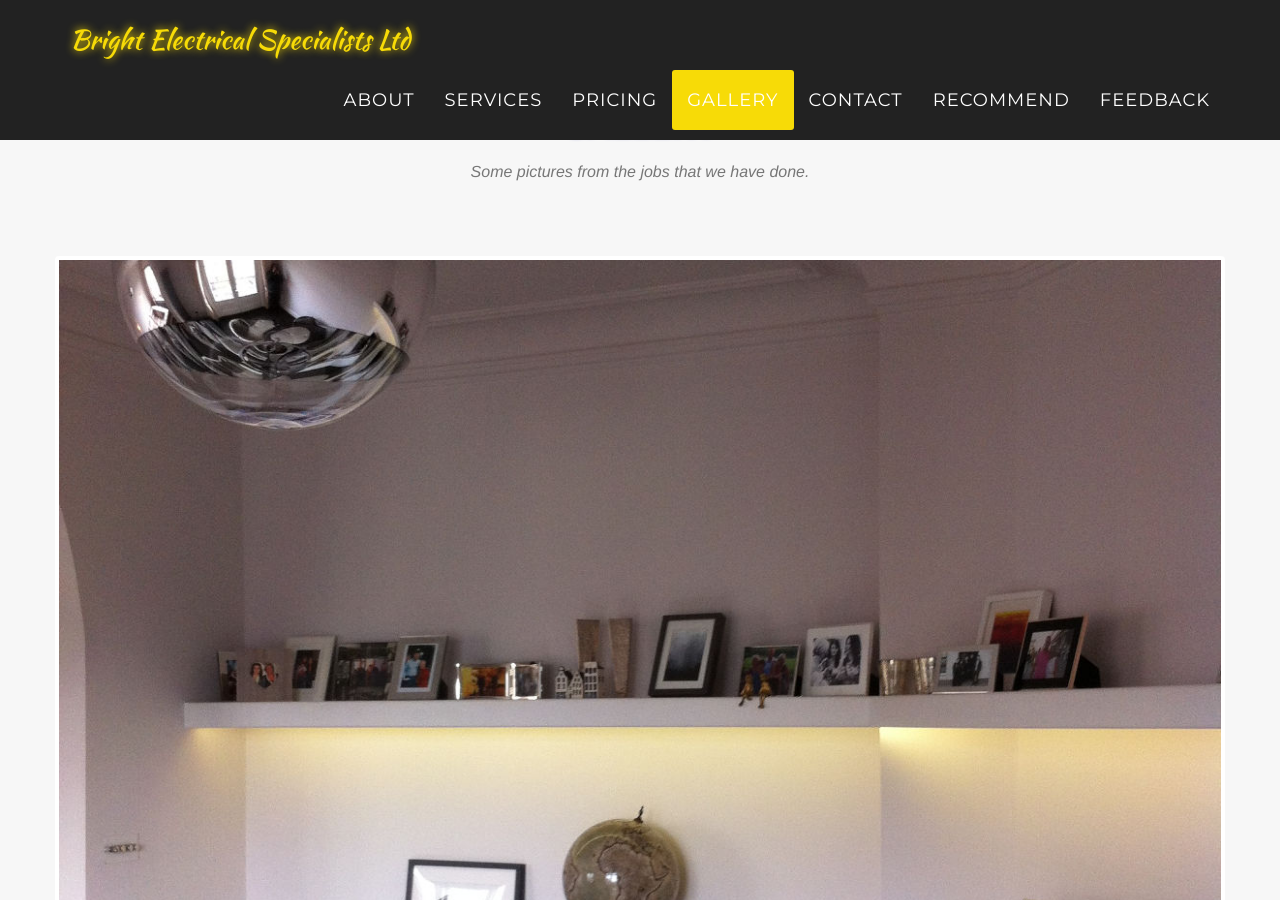
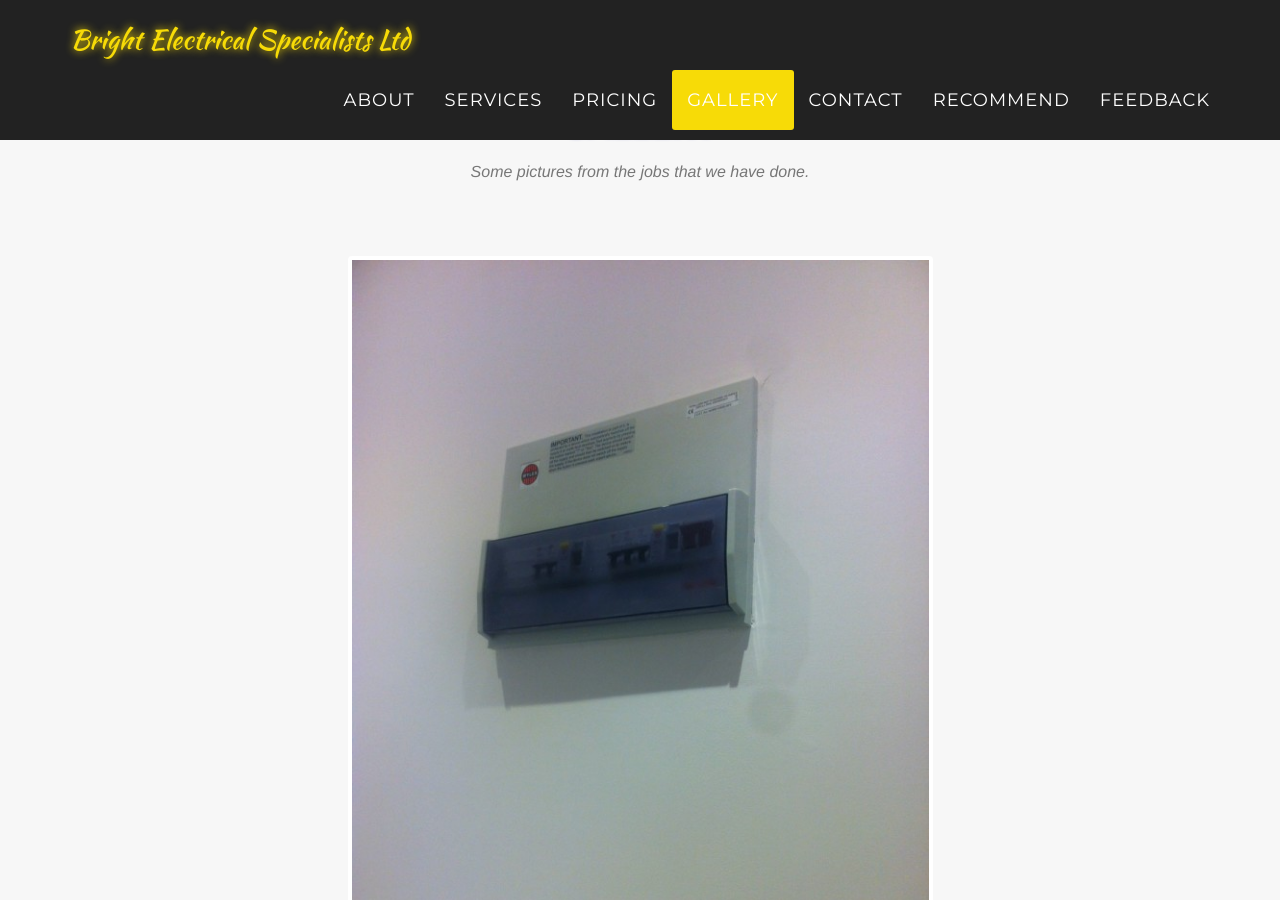
Before and after one commit to ilirraci/brels.co.uk, a Jekyll site: the page built from index.html, in a window 1280 px wide and 900 px high, scrolled down 2356 px. Built offline with Jekyll 4.4.1, drawn with Linux system fonts in a browser that asks for light colours; some web fonts are replaced; comment, search, counter and statistics services are not loaded.

Commit message:
Update photo gallery.

```diff
--- a/_includes/gallery.html
+++ b/_includes/gallery.html
@@ -9,14 +9,30 @@
     </div>
 
     <div class="row">
-      <div class="flexslider">
+      <div class="col-sm-3"></div>
+      <div class="flexslider col-xs-12 col-sm-6">
 	<ul class="slides">
+	  <li><img src="photos/photo10.jpg" /></li>
+	  <li><img src="photos/photo11.jpg" /></li>
+	  <li><img src="photos/photo12.jpg" /></li>
+	  <li><img src="photos/photo13.jpg" /></li>
+	  <li><img src="photos/photo14.jpg" /></li>
+	  <li><img src="photos/photo15.jpg" /></li>
+	  <li><img src="photos/photo16.jpg" /></li>
+	  <li><img src="photos/photo17.jpg" /></li>
+	  <li><img src="photos/photo18.jpg" /></li>
 	  <li><img src="photos/photo1.jpg" /></li>
 	  <li><img src="photos/photo2.jpg" /></li>
 	  <li><img src="photos/photo3.jpg" /></li>
 	  <li><img src="photos/photo4.jpg" /></li>
+	  <li><img src="photos/photo5.jpg" /></li>
+	  <li><img src="photos/photo6.jpg" /></li>
+	  <li><img src="photos/photo7.jpg" /></li>
+	  <li><img src="photos/photo8.jpg" /></li>
+	  <li><img src="photos/photo9.jpg" /></li>
 	</ul>
       </div>
+      <div class="col-sm-3"></div>
     </div>
   </div>
 </section>
```
Also changed, not shown: photos/photo1.jpg, photos/photo10.jpg (added), photos/photo11.jpg (added), photos/photo12.jpg (added), photos/photo13.jpg (added), photos/photo14.jpg (added), photos/photo15.jpg (added), photos/photo16.jpg (added), photos/photo17.jpg (added), photos/photo18.jpg (added), photos/photo2.jpg, photos/photo3.jpg, photos/photo4.jpg, photos/photo5.jpg (added), 4 more files.
